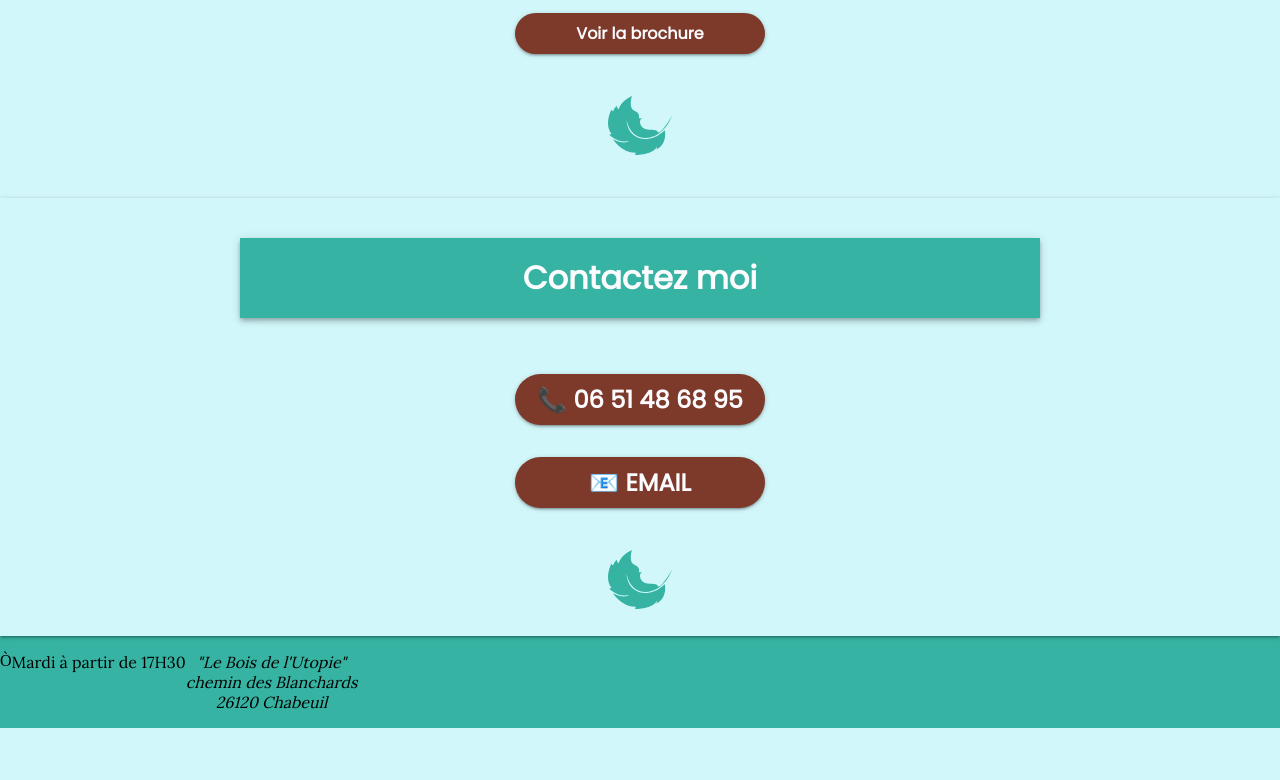
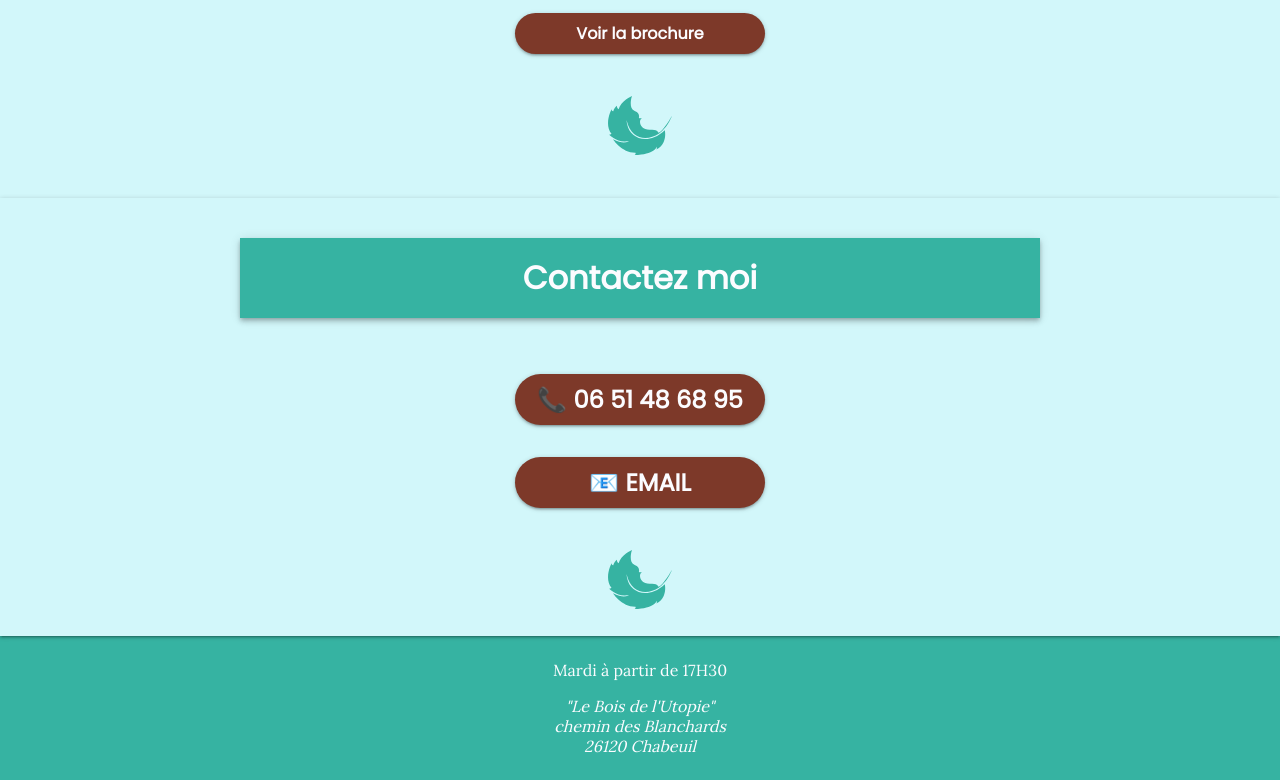
Before and after one commit to arnaudpant/nJoyLife, a plain HTML site: page evenements.html in a window 1280 px wide. Shown: the part 1012-1792 px from the top of the page. Before the commit the page ends 1740 px from the top, so only its background shows below. Drawn offline with Linux system fonts and the light colour scheme.

Commit message:
mise à jour adresse

```diff
--- a/evenements.html
+++ b/evenements.html
@@ -162,8 +162,7 @@
                 <div class="section-plume section-about__plume"></div>
             </section>
 
-            <footer>
-                Ò
+            <footer class="flex-column">
                 <p>Mardi à partir de 17H30</p>
                 <address>
                     <p>
--- a/sass/layouts/_footer.scss
+++ b/sass/layouts/_footer.scss
@@ -3,12 +3,12 @@ footer {
     background: $color-bcg2;
     padding: 16px 0;
     display: flex;
+    color: $color-white;
 
     .footer-gauche,
     .footer-droit {
         width: 50%;
         text-align: center;
-        color: $color-white;
 
         h3 {
             color: $color-white;
@@ -17,4 +17,13 @@ footer {
     .footer-gauche {
         border-right: 2px solid $color-white;
     }
+
+    &.flex-column {
+        flex-direction: column;
+    }
+
+    &.flex-column p {
+        margin: 8px 0;
+    }
+
 }
```
Also changed, not shown: index.html (+3 -3 lines), style.css, 1 other file.
